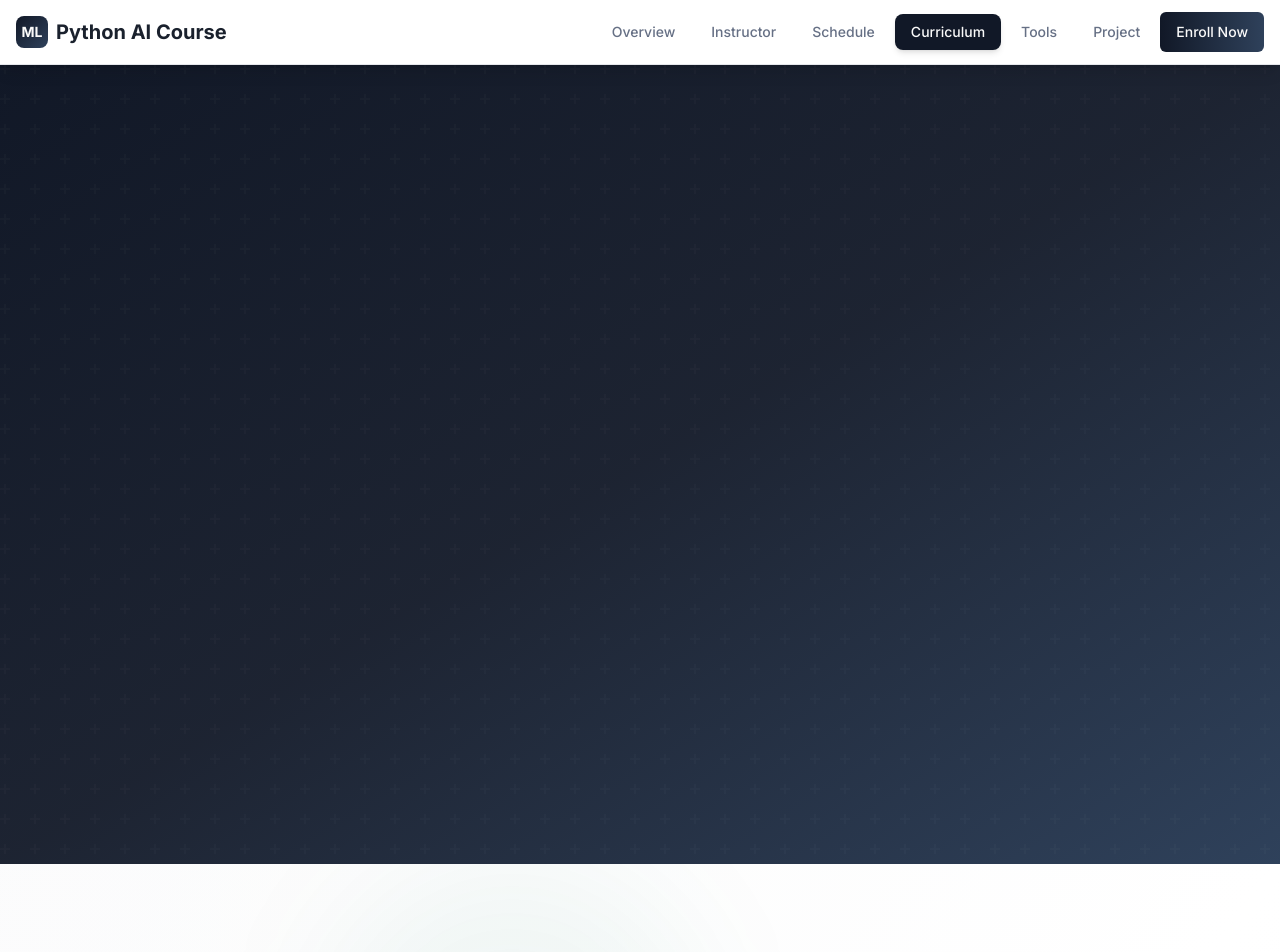
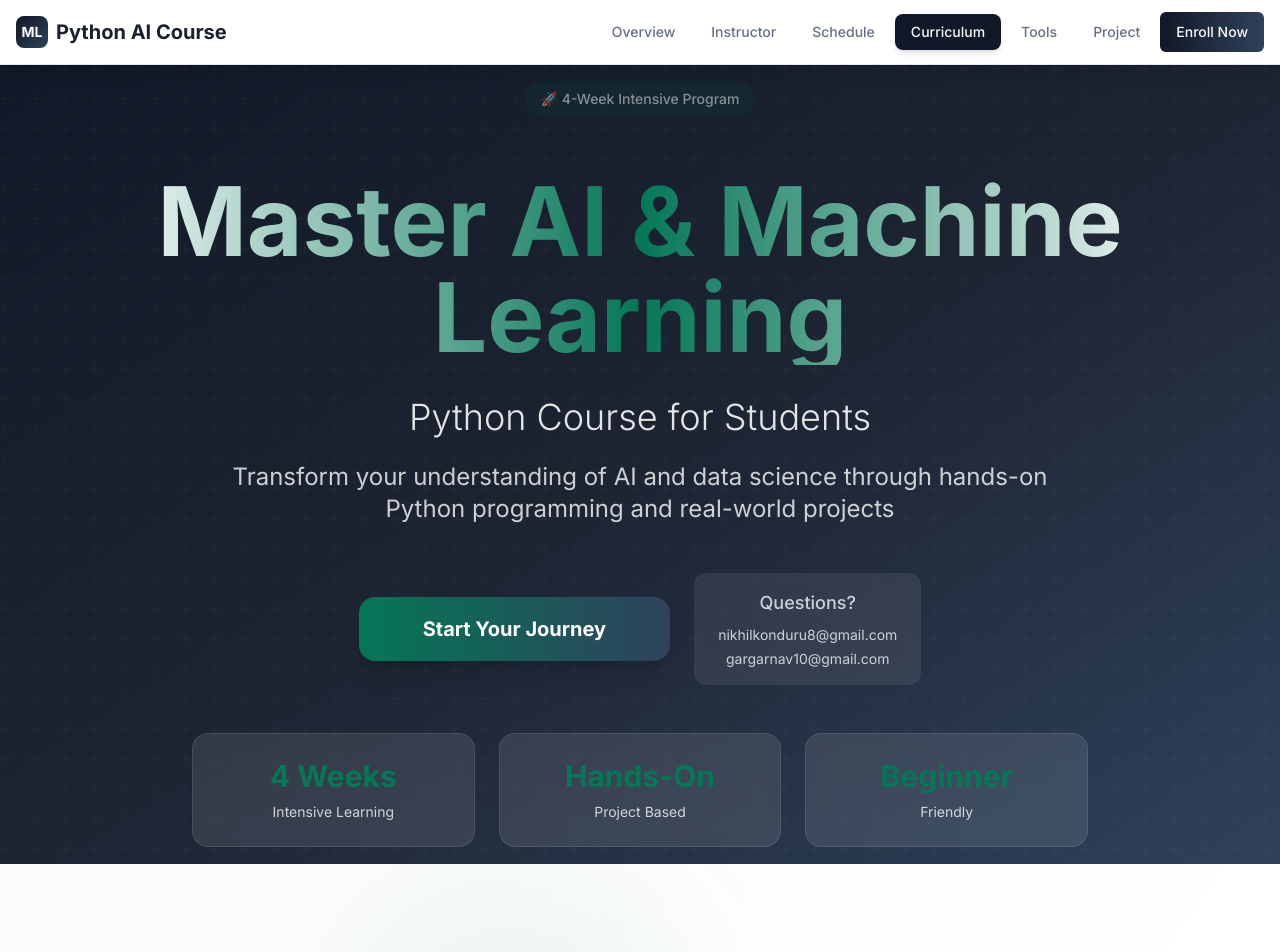
Before and after one commit to NikhilKonduru8/python-ai-summer-course, a React (Vite) app: page / in a window 1280 px wide. Shown: the top 952 px of the page. Built offline with nearby package versions, Linux system fonts and the light colour scheme.

Commit message:
Fix: Remove empty section at the beginning
Remove the empty section at the beginning of the webpage.

```diff
--- a/src/components/Hero.tsx
+++ b/src/components/Hero.tsx
@@ -12,26 +12,26 @@ const Hero = () => {
       </div>
 
       <div className="container mx-auto max-w-6xl text-center relative z-10 px-4">
-        <div className="animate-on-scroll">
+        <div>
           <div className="mb-8">
             <span className="inline-block px-4 py-2 bg-accent/20 backdrop-blur-sm rounded-full text-sm font-medium mb-6 animate-pulse">
               🚀 4-Week Intensive Program
             </span>
           </div>
 
-          <h1 className="text-6xl md:text-8xl font-black mb-8 leading-tight bg-gradient-to-r from-white via-accent to-white bg-clip-text text-transparent animate-on-scroll stagger-delay-1">
+          <h1 className="text-6xl md:text-8xl font-black mb-8 leading-tight bg-gradient-to-r from-white via-accent to-white bg-clip-text text-transparent">
             Master AI & Machine Learning
           </h1>
 
-          <p className="text-3xl md:text-4xl mb-6 font-light text-primary-foreground/90 animate-on-scroll stagger-delay-2">
+          <p className="text-3xl md:text-4xl mb-6 font-light text-primary-foreground/90">
             Python Course for Students
           </p>
 
-          <p className="text-xl md:text-2xl mb-12 opacity-80 max-w-4xl mx-auto leading-relaxed animate-on-scroll stagger-delay-3">
+          <p className="text-xl md:text-2xl mb-12 opacity-80 max-w-4xl mx-auto leading-relaxed">
             Transform your understanding of AI and data science through hands-on Python programming and real-world projects
           </p>
 
-          <div className="flex flex-col sm:flex-row gap-6 justify-center items-center mb-12 animate-on-scroll stagger-delay-4">
+          <div className="flex flex-col sm:flex-row gap-6 justify-center items-center mb-12">
             <Button
               size="lg"
               className="text-xl px-16 py-8 bg-gradient-to-r from-accent to-secondary text-background hover:shadow-2xl transition-all transform hover:scale-105 shadow-xl font-bold border-0 rounded-2xl"
@@ -55,7 +55,7 @@ const Hero = () => {
           </div>
 
           {/* Stats cards */}
-          <div className="grid grid-cols-1 md:grid-cols-3 gap-6 max-w-4xl mx-auto animate-on-scroll stagger-delay-5">
+          <div className="grid grid-cols-1 md:grid-cols-3 gap-6 max-w-4xl mx-auto">
             <div className="bg-background/10 backdrop-blur-sm rounded-2xl p-6 border border-white/10">
               <div className="text-3xl font-bold text-accent mb-2">4 Weeks</div>
               <div className="text-sm opacity-80">Intensive Learning</div>
```
